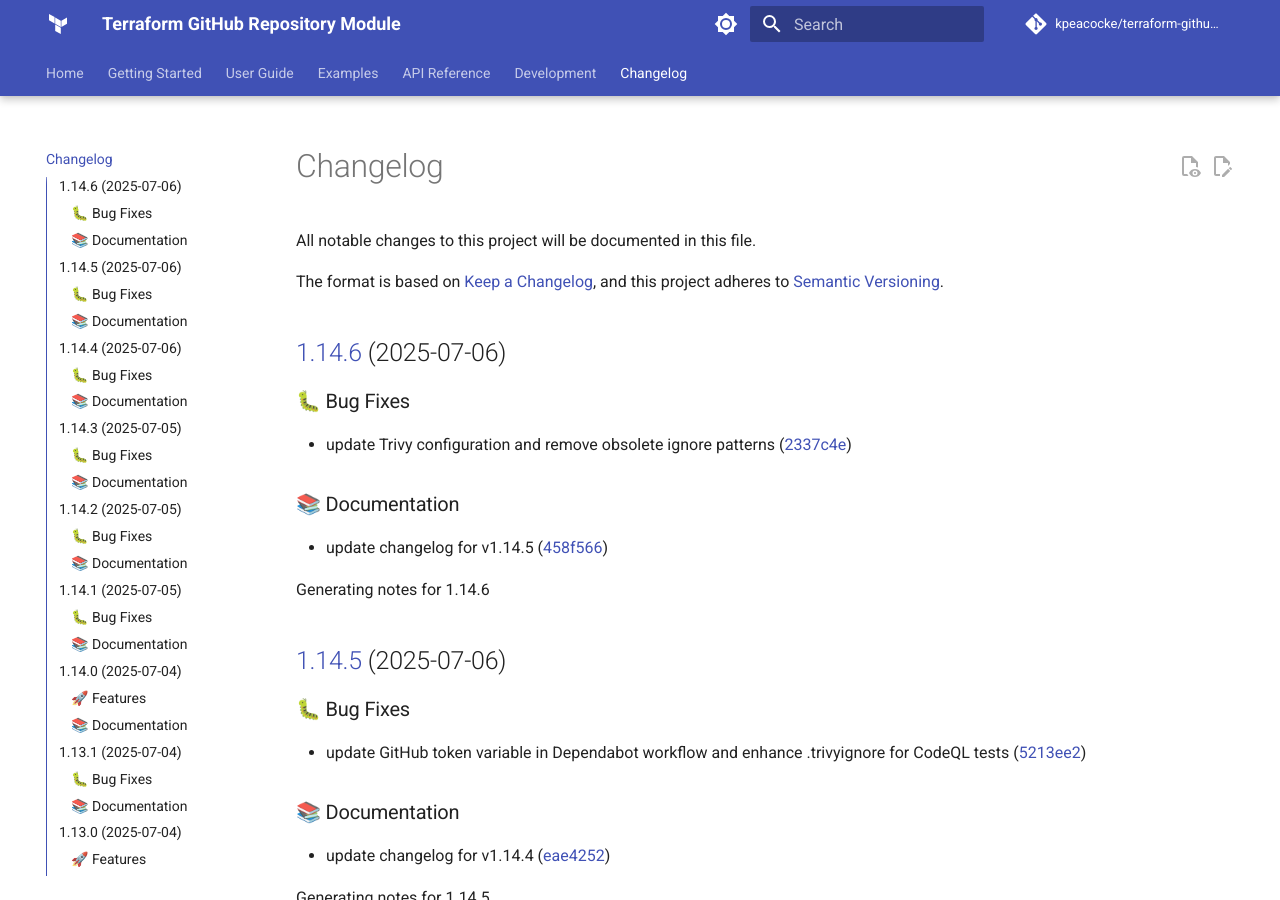
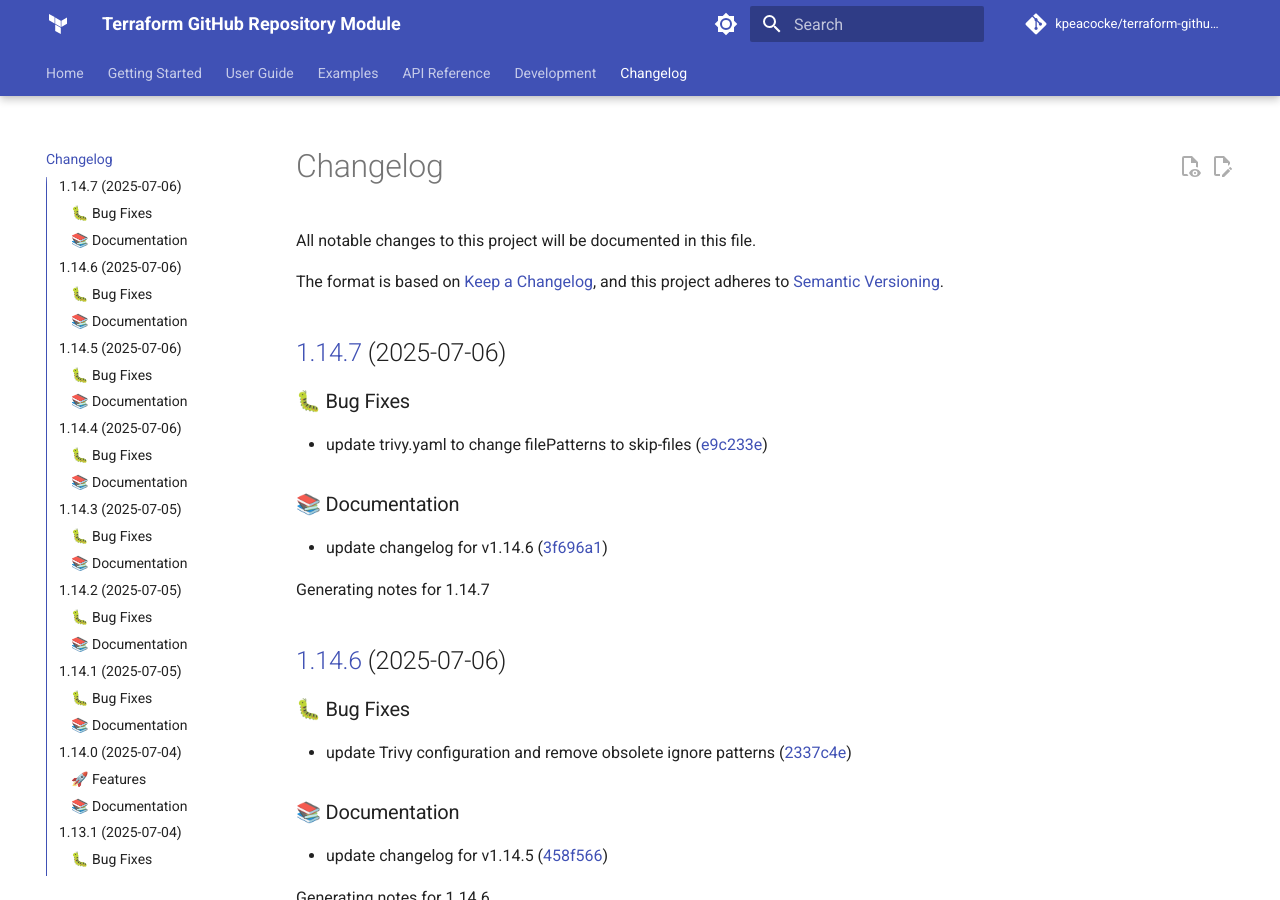
Before and after one commit to kpeacocke/terraform-github-repo, an MkDocs documentation site: the page built from docs/changelog.md, in a window 1280 px wide and 900 px high. Built offline with MkDocs 1.6.1 and Material for MkDocs 9.7.7, drawn with Linux system fonts in a browser that asks for light colours; comment, search, counter and statistics services are not loaded; the version menu is left out.

Commit message:
docs: update changelog for v1.14.7

```diff
--- a/docs/changelog.md
+++ b/docs/changelog.md
@@ -6,6 +6,18 @@ The format is based on [Keep a Changelog](https://keepachangelog.com/en/1.0.0/),
 and this project adheres to [Semantic Versioning](https://semver.org/spec/v2.0.0.html).
 
 <!-- markdownlint-disable MD024 -->
+
+## [1.14.7](https://github.com/kpeacocke/terraform-github-repo/compare/v1.14.6...v1.14.7) (2025-07-06)
+
+### 🐛 Bug Fixes
+
+* update trivy.yaml to change filePatterns to skip-files ([e9c233e](https://github.com/kpeacocke/terraform-github-repo/commit/e9c233ecfa9e9f8fde7daf8540023fdb2a7dbb4b))
+
+### 📚 Documentation
+
+* update changelog for v1.14.6 ([3f696a1](https://github.com/kpeacocke/terraform-github-repo/commit/3f696a1f491a278ef6940a0ca163d4f725064b55))
+
+Generating notes for 1.14.7
 
 ## [1.14.6](https://github.com/kpeacocke/terraform-github-repo/compare/v1.14.5...v1.14.6) (2025-07-06)
 
```
